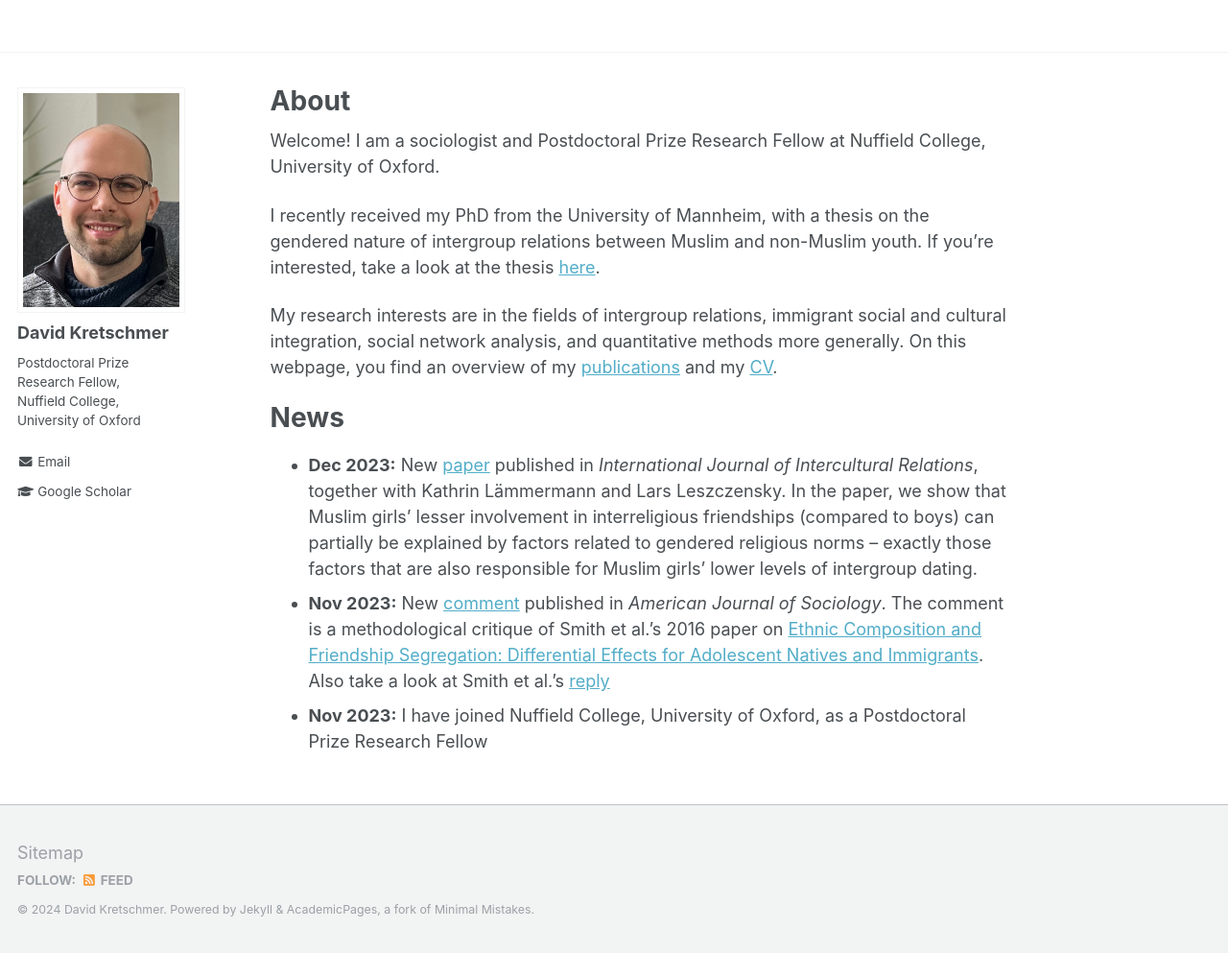
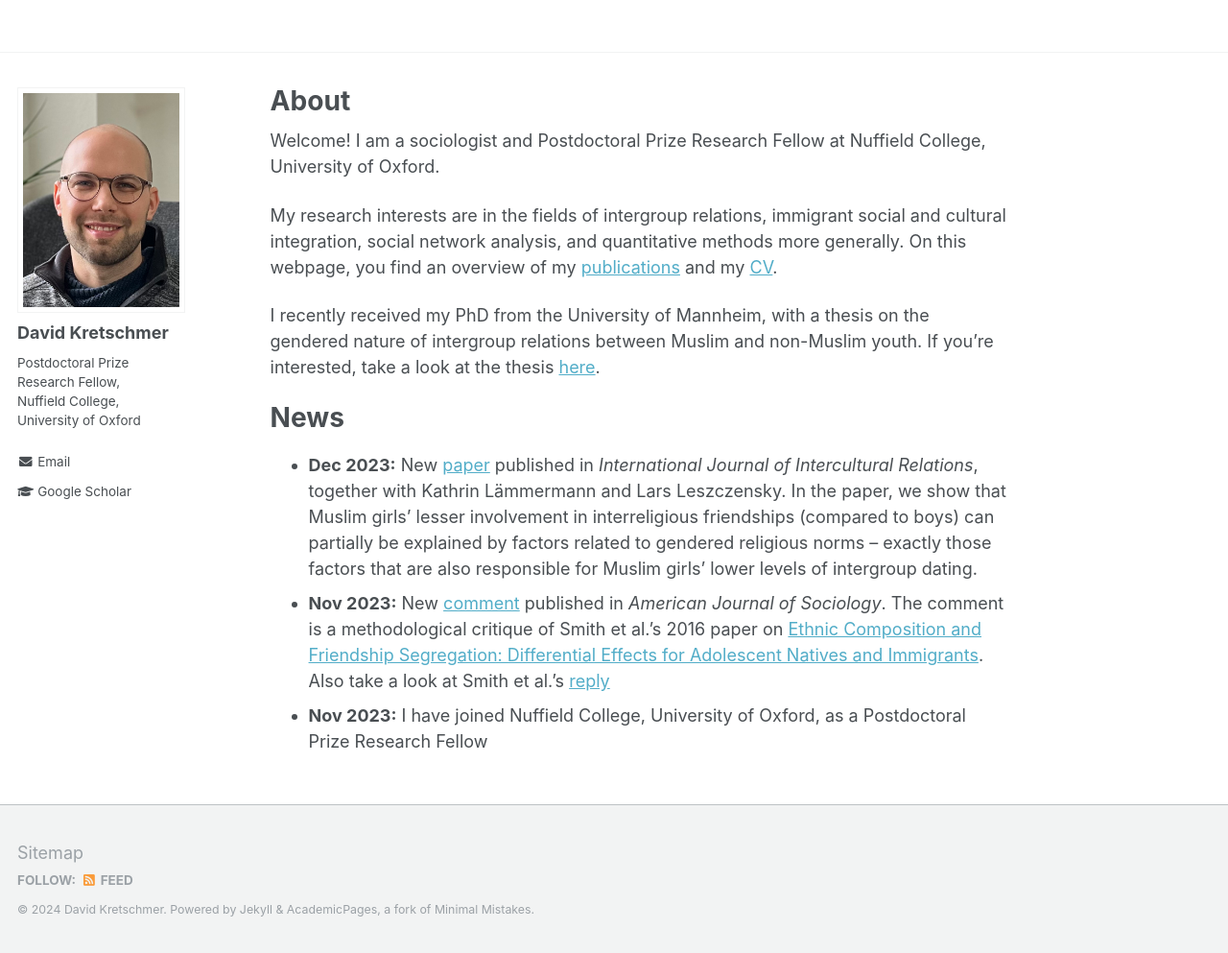
Before and after one commit to DavidKretschmer/davidkretschmer.github.io, a Jekyll site: the page built from _pages/about.md, in a window 1280 px wide and 993 px high. Shown: the whole window at 96% size. Built offline with Jekyll 4.4.1, drawn with Linux system fonts in a browser that asks for light colours.

```diff
--- a/_pages/about.md
+++ b/_pages/about.md
@@ -11,9 +11,9 @@ redirect_from:
 
 Welcome! I am a sociologist and Postdoctoral Prize Research Fellow at Nuffield College, University of Oxford.
 
+My research interests are in the fields of intergroup relations, immigrant social and cultural integration, social network analysis, and quantitative methods more generally. On this webpage, you find an overview of my [publications](https://davidkretschmer.github.io/publications/) and my [CV](https://davidkretschmer.github.io/assets/vita.pdf).
+
 I recently received my PhD from the University of Mannheim, with a thesis on the gendered nature of intergroup relations between Muslim and non-Muslim youth. If you're interested, take a look at the thesis [here](https://madoc.bib.uni-mannheim.de/66316/1/kretschmer.pdf).
-
-My research interests are in the fields of intergroup relations, immigrant social and cultural integration, social network analysis, and quantitative methods more generally. On this webpage, you find an overview of my [publications](https://davidkretschmer.github.io/publications/) and my [CV](https://davidkretschmer.github.io/assets/vita.pdf).
 
 
 
```
